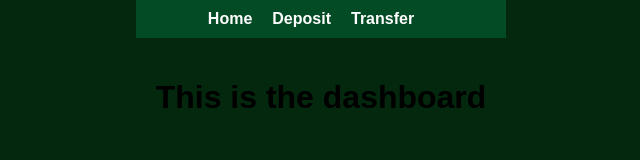
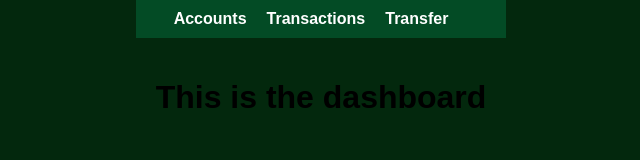
Before and after one commit to alan-sam/CS-4389-Secure-Bank-App, a React (Create React App) app: page /dashboard in a window 1280 px wide. Shown: the top 160 px of the page, without its empty margins (319-959 px from the left). Built offline with nearby package versions, Linux system fonts and the light colour scheme.

Commit message:
Dropdown menus
Created Dropdown menus for Accounts, Transactions, and Transfers. Did not make sense to have deposit on a web app since you cant deposit cash or checks

```diff
--- a/src/App.css
+++ b/src/App.css
@@ -189,3 +189,60 @@ body {
   padding: 20px;
   min-height: calc(100vh - 70px);
 }
+/* Styles for the dropdown menus */
+.DropdownMenu {
+  display: none;
+  position: absolute;
+  background-color: #fff;
+  box-shadow: 0 2px 4px rgba(0, 0, 0, 0.2);
+  padding: 0;
+  list-style: none;
+  margin: 0;
+  border: 1px solid #ccc;
+  border-radius: 4px;
+  max-width: 150px; /* Adjust the width as needed */
+  z-index: 1; /* Ensure the dropdown is above other elements */
+}
+
+/* Style for each dropdown menu item */
+.DropdownMenu li {
+  padding: 10px;
+  text-align: center;
+  border-bottom: 1px solid #ccc;
+}
+
+/* Style for the last dropdown menu item to remove the border */
+.DropdownMenu li:last-child {
+  border-bottom: none;
+}
+
+/* Style for the dropdown menu item links */
+.DropdownMenu a {
+  text-decoration: none;
+  color: #333; /* Text color */
+  display: block;
+}
+
+/* Style for the dropdown menu item links on hover */
+.DropdownMenu a:hover {
+  background-color: #f0f0f0; /* Background color on hover */
+  color: #000; /* Text color on hover */
+}
+
+/* Style for the active (open) dropdown menu item */
+.Navbar li:hover .DropdownMenu {
+  display: block;
+}
+
+/* Additional style for the Navbar list items */
+.Navbar li {
+  display: inline;
+  margin-right: 20px;
+  position: relative; /* Necessary for proper dropdown positioning */
+}
+
+/* Style for the right-aligned dropdown menus */
+.Navbar li:hover .DropdownMenu {
+  right: 0;
+  left: auto;
+}
--- a/src/dashboard/dash.js
+++ b/src/dashboard/dash.js
@@ -1,18 +1,56 @@
-import React from 'react';
+import React, { useState } from 'react';
 
 function Dashboard() {
+  const [isAccountsDropdownOpen, setAccountsDropdownOpen] = useState(false);
+  const [isTransactionsDropdownOpen, setTransactionsDropdownOpen] = useState(false);
+  const [isTransferDropdownOpen, setTransferDropdownOpen] = useState(false);
+
+  const toggleAccountsDropdown = () => {
+    setAccountsDropdownOpen(!isAccountsDropdownOpen);
+  };
+
+  const toggleTransactionsDropdown = () => {
+    setTransactionsDropdownOpen(!isTransactionsDropdownOpen);
+  };
+
+  const toggleTransferDropdown = () => {
+    setTransferDropdownOpen(!isTransferDropdownOpen);
+  };
+
   return (
     <div>
       {/* Navbar */}
       <div className="Navbar">
         <ul>
-          <li><a href="#">Home</a></li>
-          <li><a href="#">Deposit</a></li>
-          <li><a href="#">Transfer</a></li>
+          <li onClick={toggleAccountsDropdown}>
+            <a href="#">Accounts</a>
+            {isAccountsDropdownOpen && (
+              <ul className="DropdownMenu">
+                <li><a href="#">Checking</a></li>
+                <li><a href="#">Savings</a></li>
+              </ul>
+            )}
+          </li>
+          <li onClick={toggleTransactionsDropdown}>
+            <a href="#">Transactions</a>
+            {isTransactionsDropdownOpen && (
+              <ul className="DropdownMenu">
+                <li><a href="#">Recent Transactions</a></li>
+                <li><a href="#">Spend Analyzer</a></li>
+              </ul>
+            )}
+          </li>
+          <li onClick={toggleTransferDropdown}>
+            <a href="#">Transfer</a>
+            {isTransferDropdownOpen && (
+              <ul className="DropdownMenu">
+                <li><a href="#">Transfer to Checking</a></li>
+                <li><a href="#">Transfer to Savings</a></li>
+              </ul>
+            )}
+          </li>
         </ul>
       </div>
-
-
       <div className="Dashboard">
         <h1>This is the dashboard</h1>
       </div>
```
